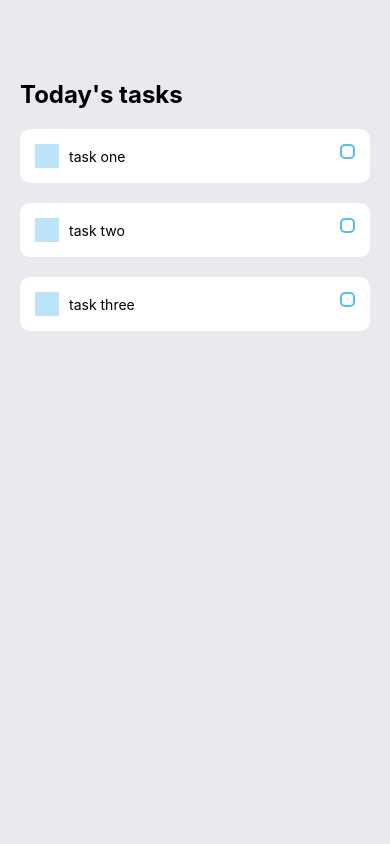
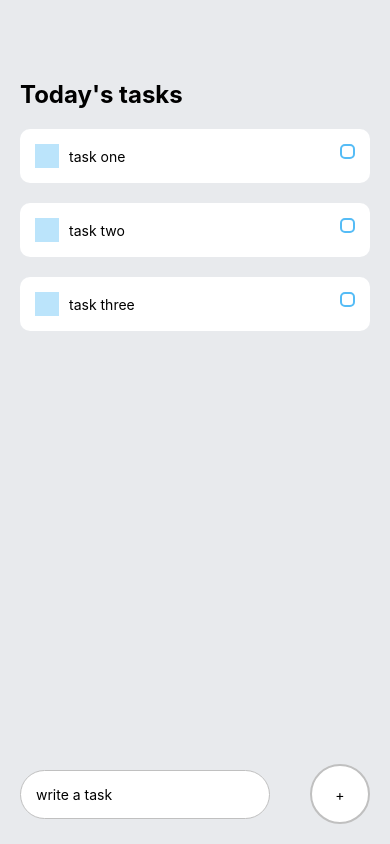
Before and after one commit to daudi13/RN-todo, a React Native app: screen / in a window 390 px wide. Built offline with nearby package versions, Linux system fonts and the light colour scheme.

Commit message:
Add styling to input and addbutton

```diff
--- a/App.js
+++ b/App.js
@@ -1,4 +1,4 @@
-import { StyleSheet, Text, View } from 'react-native';
+import { KeyboardAvoidingView, StyleSheet, Text, View, TextInput, Platform, TouchableOpacity } from 'react-native';
 import { Task } from './components/Task';
 
 export default function App() {
@@ -13,6 +13,15 @@
           <Task content={'task three'}/>
         </View>
       </View>
+      {/* Write a task section */}
+      <KeyboardAvoidingView style={styles.writeTask} behavior={Platform.OS === "ios" ? "padding" : "height"}>
+        <TextInput style={styles.input} placeholder={'write a task'} />
+        <TouchableOpacity>
+          <View style={styles.addWrapper}>
+            <Text style={styles.addText}>+</Text>
+          </View>
+        </TouchableOpacity>
+      </KeyboardAvoidingView>
     </View>
   );
 }
@@ -31,6 +40,36 @@
     fontWeight: 'bold',
   },
   items: {
+  },
+  writeTask: {
+    position: "absolute",
+    bottom: 20,
+    width: '100%',
+    flexDirection: 'row',
+    justifyContent: 'space-around',
+    alignItems: "center",
+  },
+  input: {
+    paddingVertical: 15,
+    paddingHorizontal: 15,
+    width: 250,
+    backgroundColor: "#fff",
+    borderRadius: 60,
+    borderColor: "#c0c0c0",
+    borderWidth: 1,
+  },
+  addWrapper: {
+    width: 60,
+    height: 60,
+    backgroundColor: '#ffff',
+    borderRadius: "50%",
+    alignItems: "center",
+    justifyContent: 'center',
+    fontSize: 24,
+    borderColor: "#c0c0c0",
+    borderWidth: 2
+  },
+  addText: {
 
   }
 });
```
